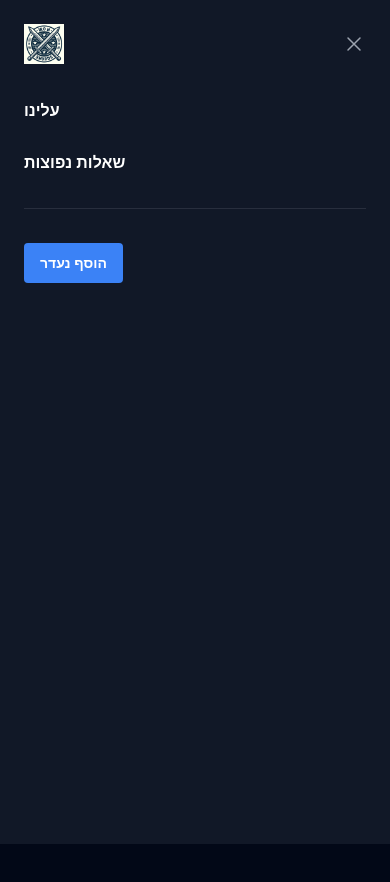
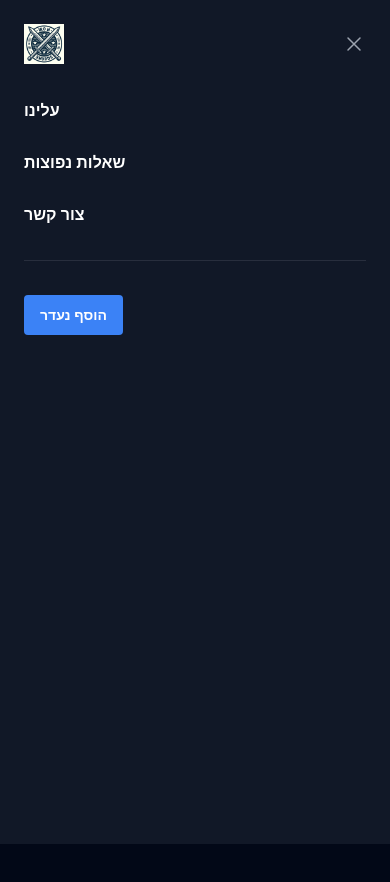
Before and after one commit to Eliran-dev/iron-swords-missing, a Next.js app: page /about in a window 390 px wide. Both pictures are taken after a click on the button "Open main menu". Shown: the top 882 px of the page. Built offline with nearby package versions, Linux system fonts and the light colour scheme.

Commit message:
add contact to mobile menu

```diff
--- a/src/components/nav-bar.tsx
+++ b/src/components/nav-bar.tsx
@@ -93,6 +93,9 @@ export default function NavBar() {
                                         {item.name}
                                     </Link>
                                 ))}
+                                 <a key={'contact'} className="-mx-3 block rounded-lg px-3 py-2 text-base font-semibold leading-7 text-white hover:bg-gray-800 cursor-pointer" onClick={()=>mailAdmin()}>
+                                    צור קשר
+                                </a>
                             </div>
                             <div className="py-6">
                                 <a
```
